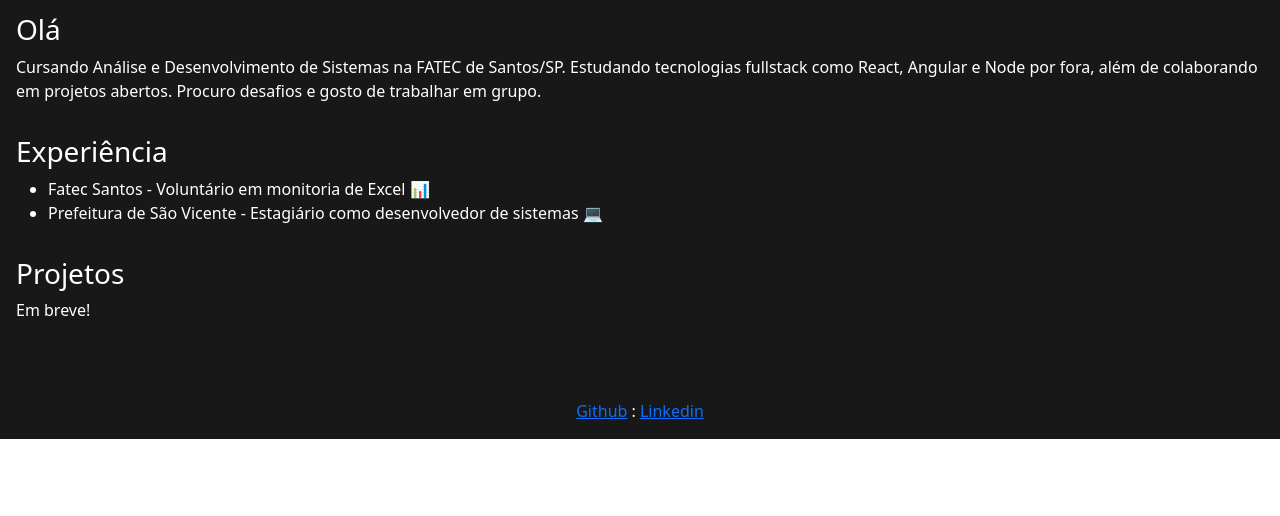
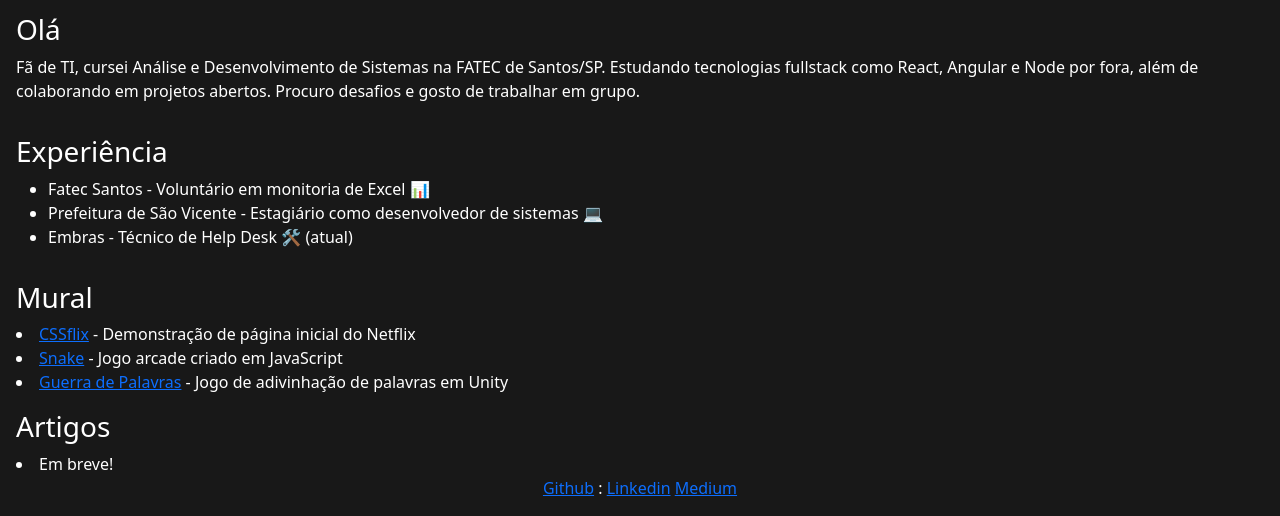
Before and after one commit to marcnetts/marcnetts.github.io, a plain HTML site: page index.html in a window 1280 px wide. Shown: the part 361-877 px from the top of the page. Before the commit the page ends 800 px from the top, so only its background shows below. Drawn offline with nearby package versions, Linux system fonts and the light colour scheme.

Commit message:
Atualizações

```diff
--- a/index.html
+++ b/index.html
@@ -19,26 +19,35 @@
             <div class="w-100 d-flex flex-justify-center justify-content-around">
                 <div class="icon-container p-3"><a href="https://github.com/marcnetts" target="_blank"><img src="assets/img/1632512_circle_github_round icon_icon.png" alt="Github" class="col-12"></a></div>
                 <div class="icon-container p-3"><a href="https://www.linkedin.com/in/marcos-zanetti/" target="_blank"><img src="assets/img/294706_circle_linkedin_icon.png" alt="Linkedin" class="col-12"></a></div>
+                <div class="icon-container p-3"><a href="https://medium.com/@marcnetts" target="_blank"><img src="assets/img/7088889_medium_medium logo_icon.png" alt="Medium" class="col-12"></a></div>
             </div>
         </div>
         <div class="about pt-3">
             <p class="h3">Olá</p>
-            <p>Cursando Análise e Desenvolvimento de Sistemas na FATEC de Santos/SP. Estudando tecnologias fullstack como React, Angular e Node por fora, além de colaborando em projetos abertos. Procuro desafios e gosto de trabalhar em grupo.</p>
+            <p>Fã de TI, cursei Análise e Desenvolvimento de Sistemas na FATEC de Santos/SP. Estudando tecnologias fullstack como React, Angular e Node por fora, além de colaborando em projetos abertos. Procuro desafios e gosto de trabalhar em grupo.</p>
         </div>
         <div class="about pt-3">
             <p class="h3">Experiência</p>
             <ul>
                 <li>Fatec Santos - Voluntário em monitoria de Excel 📊</li>
                 <li>Prefeitura de São Vicente - Estagiário como desenvolvedor de sistemas 💻</li>
+                <li>Embras - Técnico de Help Desk 🛠️ (atual)</li>
             </ul>
         </div>
         <div class="about pt-3">
-            <p class="h3">Projetos</p>
-            <p>Em breve!</p>
+            <p class="h3">Mural</p>
+            <li><a href="https://marcnetts.github.io/Netflix-homepage/">CSSflix</a> - Demonstração de página inicial do Netflix</li>
+            <li><a href="https://marcnetts.github.io/Snake-game/">Snake</a> - Jogo arcade criado em JavaScript</li>
+            <li><a href="https://marcnetts.itch.io/guerra-de-palavras">Guerra de Palavras</a> - Jogo de adivinhação de palavras em Unity</li>
+        </div>
+        <div class="about pt-3">
+            <p class="h3">Artigos</p>
+            <li>Em breve!</li>
         </div>
         <footer>
             <a href="https://github.com/marcnetts">Github</a> :
             <a href="https://www.linkedin.com/in/marcos-zanetti/">Linkedin</a>
+            <a href="https://medium.com/@marcnetts">Medium</a>
         </footer>
     </div>
 </body>
```
Also changed, not shown: assets/img/7088889_medium_medium logo_icon.png (added).
